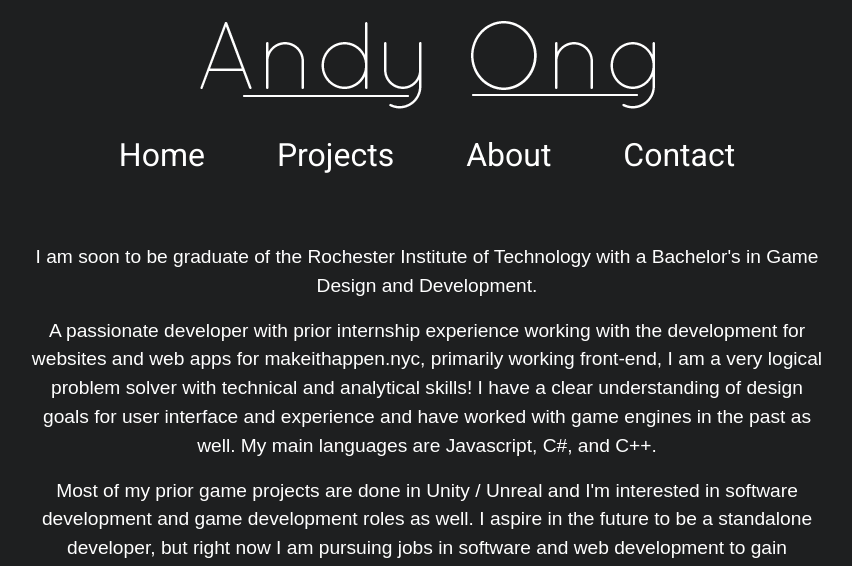
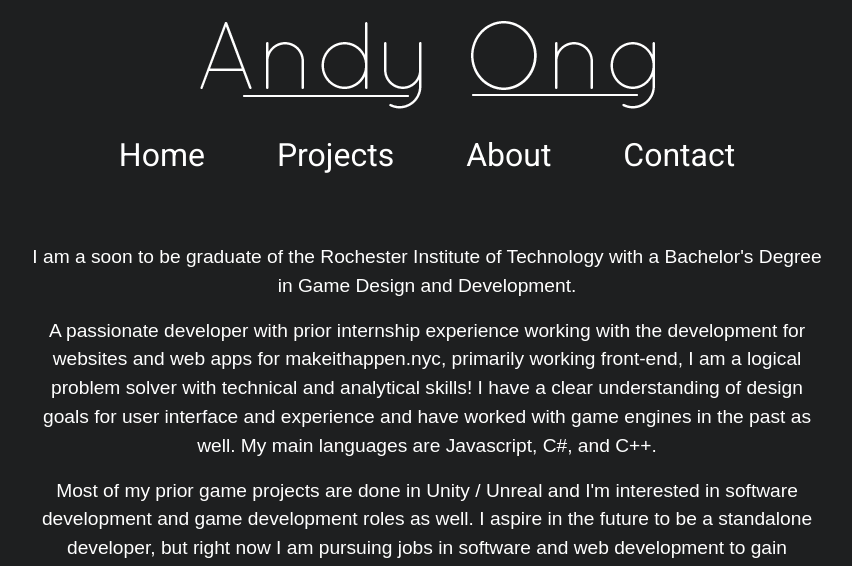
Before and after one commit to axo5586/portfolio, a PHP site: page /about.html in a window 1280 px wide. Shown: the part 151-717 px from the top of the page, without its empty margins (213-1065 px from the left). Run offline with PHP 8.4, Linux system fonts and the light colour scheme; some libraries are stand-ins or nearby versions.

Commit message:
fixing some typos in the code

```diff
--- a/about.html
+++ b/about.html
@@ -28,8 +28,8 @@
   <div class = "webapp">
 
   <div class = "mx-auto center project-desc about-text">
-  <p>I am soon to be graduate of the Rochester Institute of Technology with a Bachelor's in Game Design and Development.</p>
-  <p>A passionate developer with prior internship experience working with the development for websites and web apps for makeithappen.nyc, primarily working front-end, I am a very
+  <p>I am a soon to be graduate of the Rochester Institute of Technology with a Bachelor's Degree in Game Design and Development.</p>
+  <p>A passionate developer with prior internship experience working with the development for websites and web apps for makeithappen.nyc, primarily working front-end, I am a
     logical problem solver with technical and analytical skills! I have a clear understanding of design goals for user interface and experience and have worked
     with game engines in the past as well. My main languages are Javascript, C#, and C++. </p>
   <p>Most of my prior game projects are done in Unity / Unreal and I'm interested in software
--- a/index.html
+++ b/index.html
@@ -17,6 +17,7 @@
   </section>
   <div class = "d-flex justify-content-center">
     <a href = "index.html"><img src="img/andy-ong.png"alt="andy-ong"></a>
+    <h2 class = "andy-banner">Andy Ong</h2>
   </div>
 
   <section id = "navbar">
@@ -27,7 +28,7 @@
   </section>
   <div class = "webapp">
     <div class = "mx-auto center project-desc index-text">
-      <p>Hi! I am Andy Ong. Click on projects to learn more about what I've done.</p>
+      <p>Hi! I am Andy Ong. Click on 'projects' to learn more about what I've done.</p>
       <p>I have past internship experience in working with Web Development.</p>
       <p>I am currently available and am actively looking for a new job opportunity, ideally in Web Development, Game Development, or Software Development.</p>
 
--- a/styles/styles.css
+++ b/styles/styles.css
@@ -1,3 +1,4 @@
+@import url('https://fonts.googleapis.com/css2?family=Quicksand&display=swap');
 
 body
 {
@@ -13,6 +14,12 @@ body
     margin: 0 auto;
     justify-content: center;
 }
+
+/* .andy-banner
+{
+    font-family: 'roboto', sans-serif;
+    font-size: 5rem;
+} */
 
 .italic
 {
```
